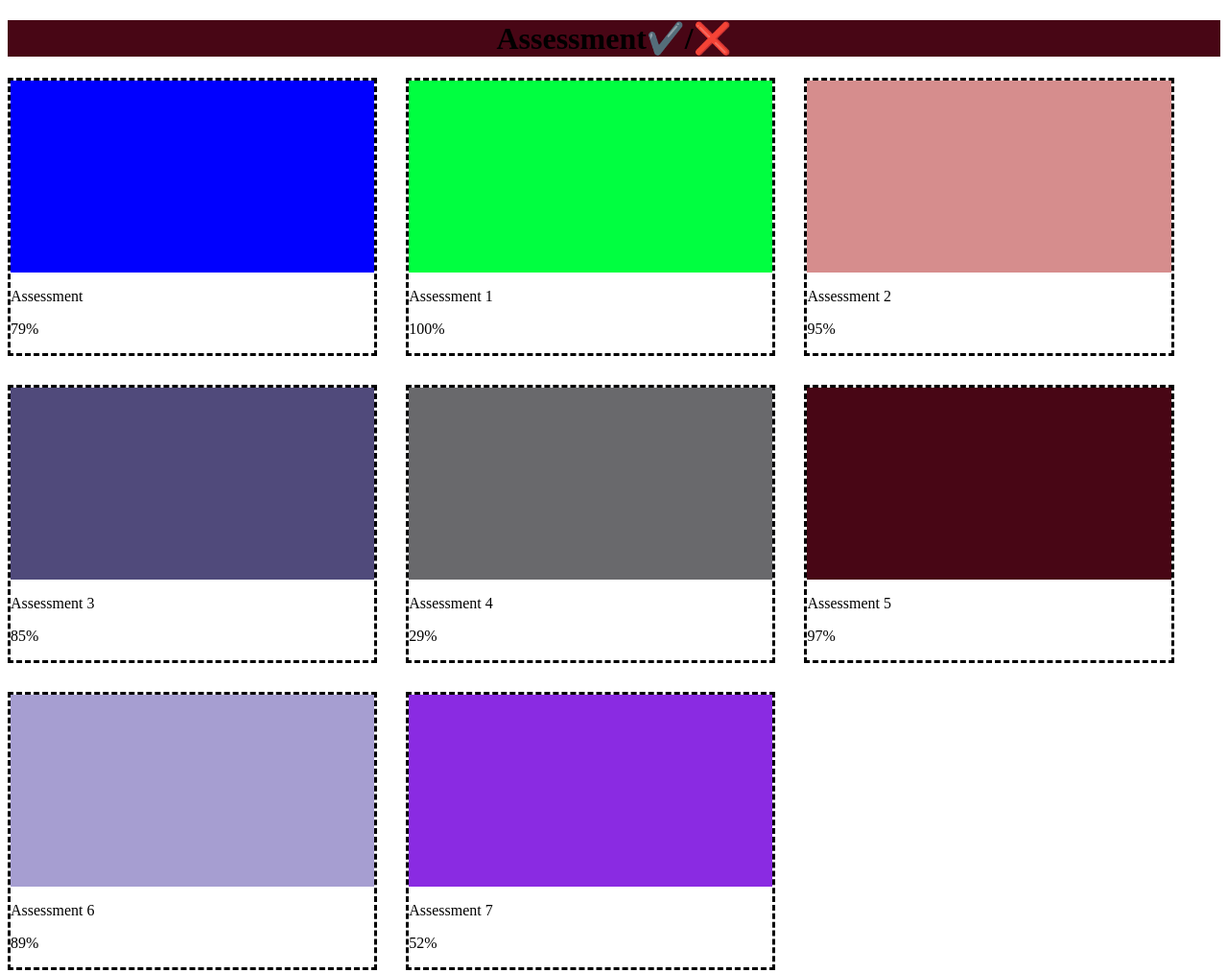
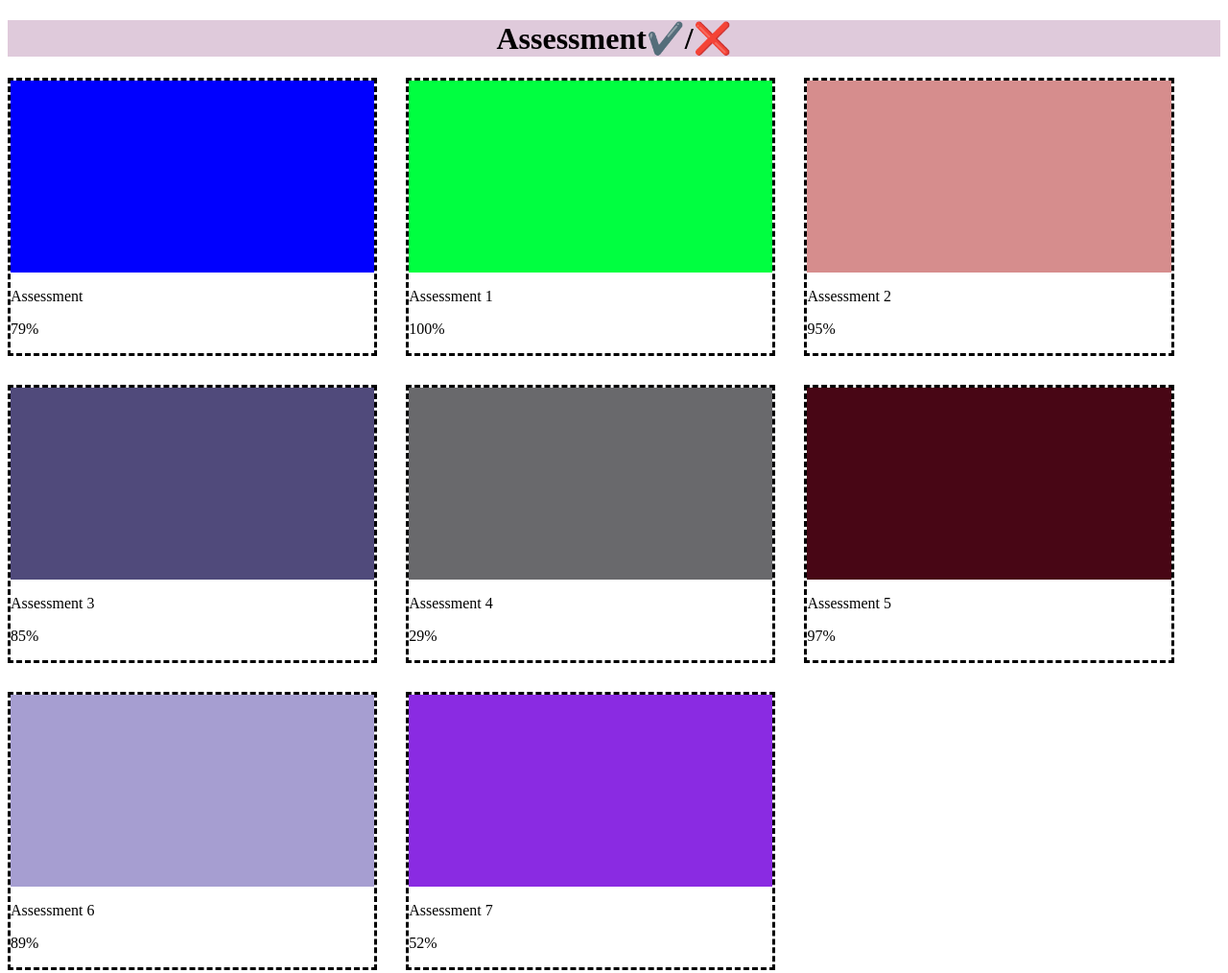
Before and after one commit to PatienceCrixix1z12/T4G_Group5, a plain HTML site: page index.html in a window 1280 px wide. Shown: the whole page at 96% size. Drawn offline with Linux system fonts and the light colour scheme.

Commit message:
add changes

```diff
--- a/src/style.css
+++ b/src/style.css
@@ -46,7 +46,7 @@
     height: 200px;
 }
 .assess_head{
-    background-color: #480615;
+    background-color: #dfcadb;
     text-align: center;
 }
 .assess{
```
